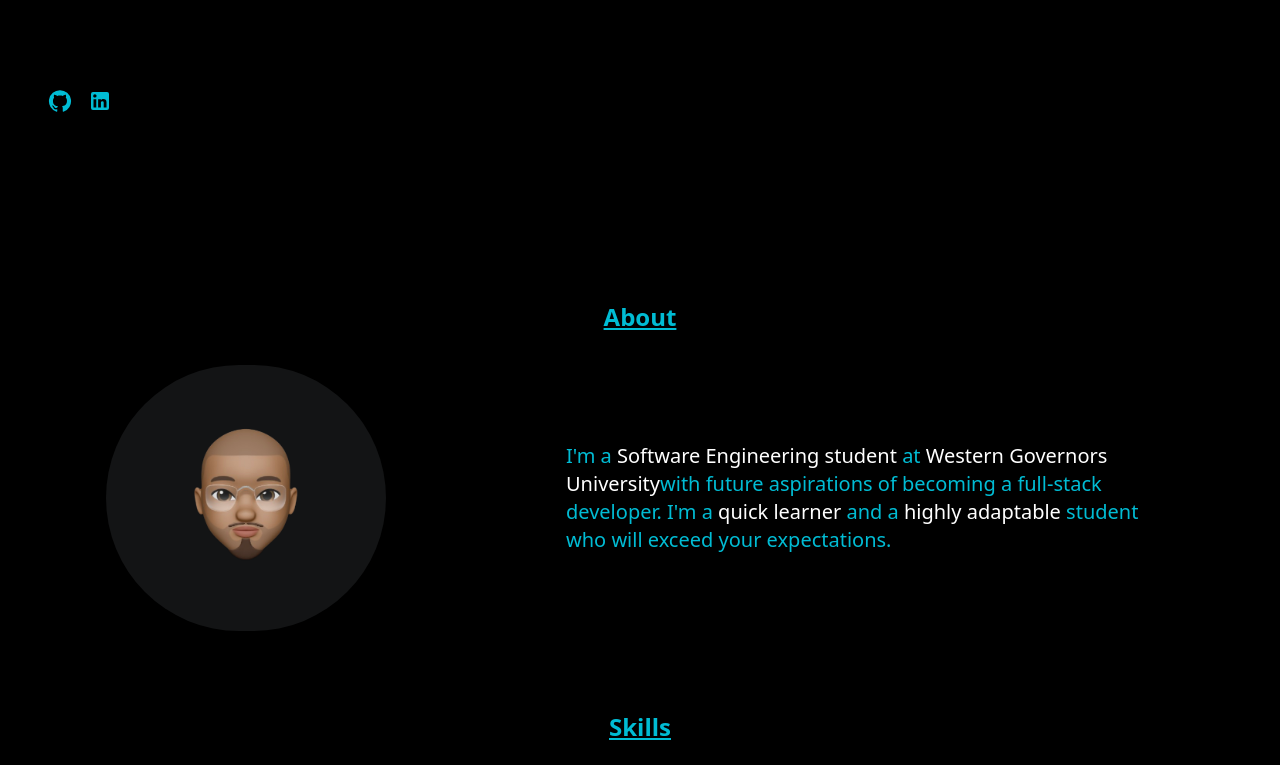
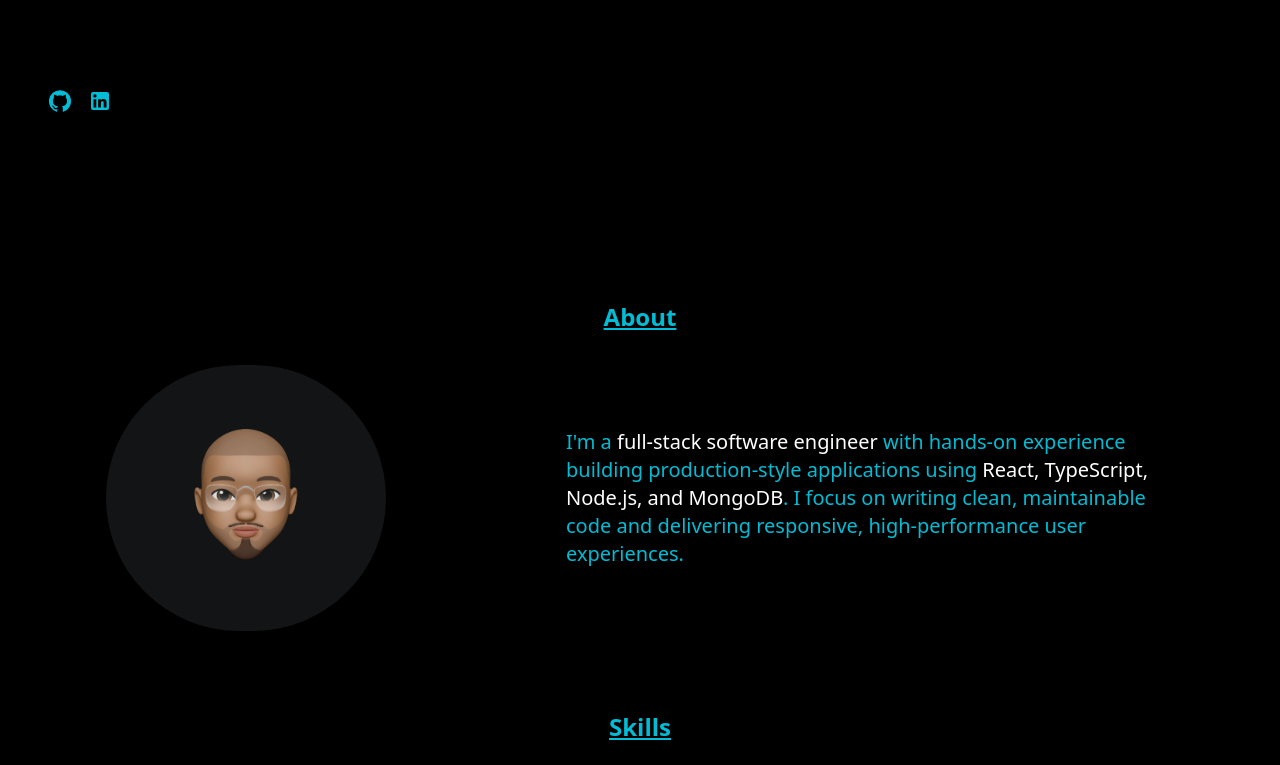
Before and after one commit to emmanuelgv408/Portfolio, a React (Vite) app: page / in a window 1280 px wide. Shown: the part 599-1364 px from the top of the page. Built offline with nearby package versions, Linux system fonts and the light colour scheme.

Commit message:
Updated Info for new grad

```diff
--- a/src/components/About.jsx
+++ b/src/components/About.jsx
@@ -1,6 +1,5 @@
 import React from "react";
-import memoji from '../assets/memoji3.png'
-
+import memoji from "../assets/memoji3.png";
 
 function About() {
   return (
@@ -17,12 +16,14 @@ function About() {
         <div className="w-full md:w-[50%]">
           <p className="text-cyan text-xl">
             I'm a{" "}
-            <span className="text-white">Software Engineering student</span> at{" "}
-            <span className="text-white">Western Governors University</span>
-            with future aspirations of becoming a full-stack developer. I'm a{" "}
-            <span className="text-white">quick learner</span> and a{" "}
-            <span className="text-white">highly adaptable</span> student who
-            will exceed your expectations.
+            <span className="text-white">full-stack software engineer</span>{" "}
+            with hands-on experience building production-style applications
+            using{" "}
+            <span className="text-white">
+              React, TypeScript, Node.js, and MongoDB
+            </span>
+            . I focus on writing clean, maintainable code and delivering
+            responsive, high-performance user experiences.
           </p>
         </div>
       </div>
--- a/src/components/Hero.jsx
+++ b/src/components/Hero.jsx
@@ -6,7 +6,10 @@ import heroImg from "../assets/hero.png";
 
 function Hero() {
   const [text] = useTypewriter({
-    words: ["Full Stack Dev", "Student", "Hot Wing Lover", "Gym Addict"],
+    words: [ "Full-Stack Software Engineer",
+    "React & TypeScript Developer",
+    "Node.js & MongoDB Engineer",
+    "Problem Solver"],
     loop: {},
     typeSpeed: 120,
     deleteSpeed: 80,
```
